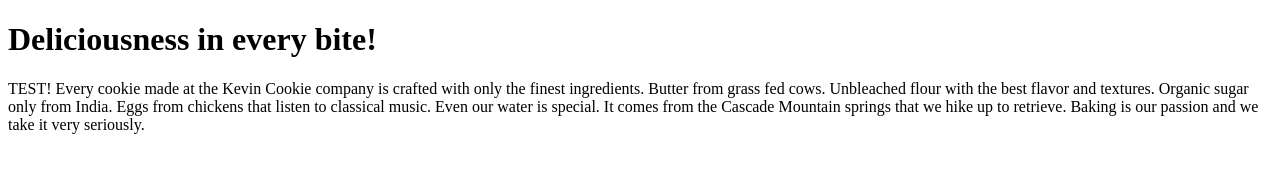
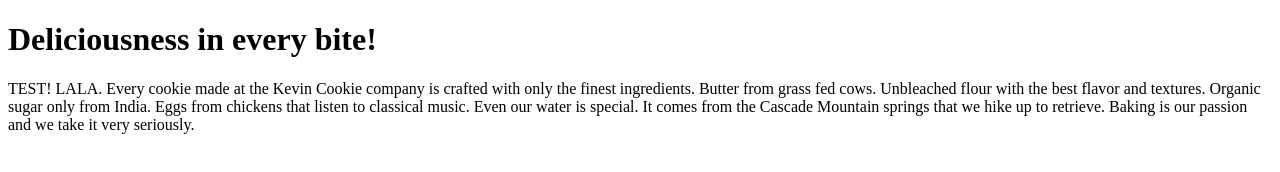
Before and after one commit to Salamenekome/testGit, a plain HTML site: page index1.htm in a window 1280 px wide. Drawn offline with Linux system fonts and the light colour scheme.

Commit message:
update main branch index text

```diff
--- a/index1.htm
+++ b/index1.htm
@@ -3,7 +3,7 @@
 <body>
 
 <h1>Deliciousness in every bite!</h1>
-<p>TEST! Every cookie made at the Kevin Cookie company is crafted with only the finest ingredients. Butter from grass fed cows. Unbleached flour with the best flavor and textures. Organic sugar only from India. Eggs from chickens that listen to classical music. Even our water is special. It comes from the Cascade Mountain springs that we hike up to retrieve. Baking is our passion and we take it very seriously.</p>
+<p>TEST! LALA. Every cookie made at the Kevin Cookie company is crafted with only the finest ingredients. Butter from grass fed cows. Unbleached flour with the best flavor and textures. Organic sugar only from India. Eggs from chickens that listen to classical music. Even our water is special. It comes from the Cascade Mountain springs that we hike up to retrieve. Baking is our passion and we take it very seriously.</p>
 
 </body>
 </html>
```
